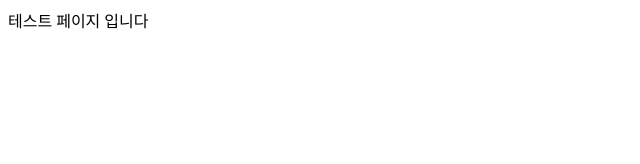
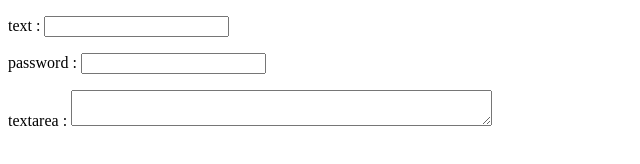
Before and after one commit to layers7/test, a plain HTML site: page index.html in a window 1280 px wide. Shown: the whole page, without its empty margins (0-640 px from the left). Drawn offline with nearby package versions, Linux system fonts and the light colour scheme.

Commit message:
Update index.html

```diff
--- a/index.html
+++ b/index.html
@@ -1,31 +1,15 @@
 <!DOCTYPE html>
-
 <html>
-
 <head>
-
-
-
-	<!-- jquery cdn -->
-
-	<script src="https://code.jquery.com/jquery-3.3.1.slim.min.js" integrity="sha256-3edrmyuQ0w65f8gfBsqowzjJe2iM6n0nKciPUp8y+7E=" crossorigin="anonymous"></script>
-
+    <meta charset="utf-8">
 </head>
-
-<script>
-
-$(document).ready(function(){
-
-	alert("TEST")
-
-})
-
-</script>
-
 <body>
-
-	테스트 페이지 입니다
-
+    <form action="">
+        <p>text : <input type="text" name="id" value=""></p>
+        <p>password : <input type="password" name="pwd" value=""></p>
+        <p>textarea :
+            <textarea cols="50" rows="2"></textarea>
+        </p>
+    </form>
 </body>
-
 </html>
```
